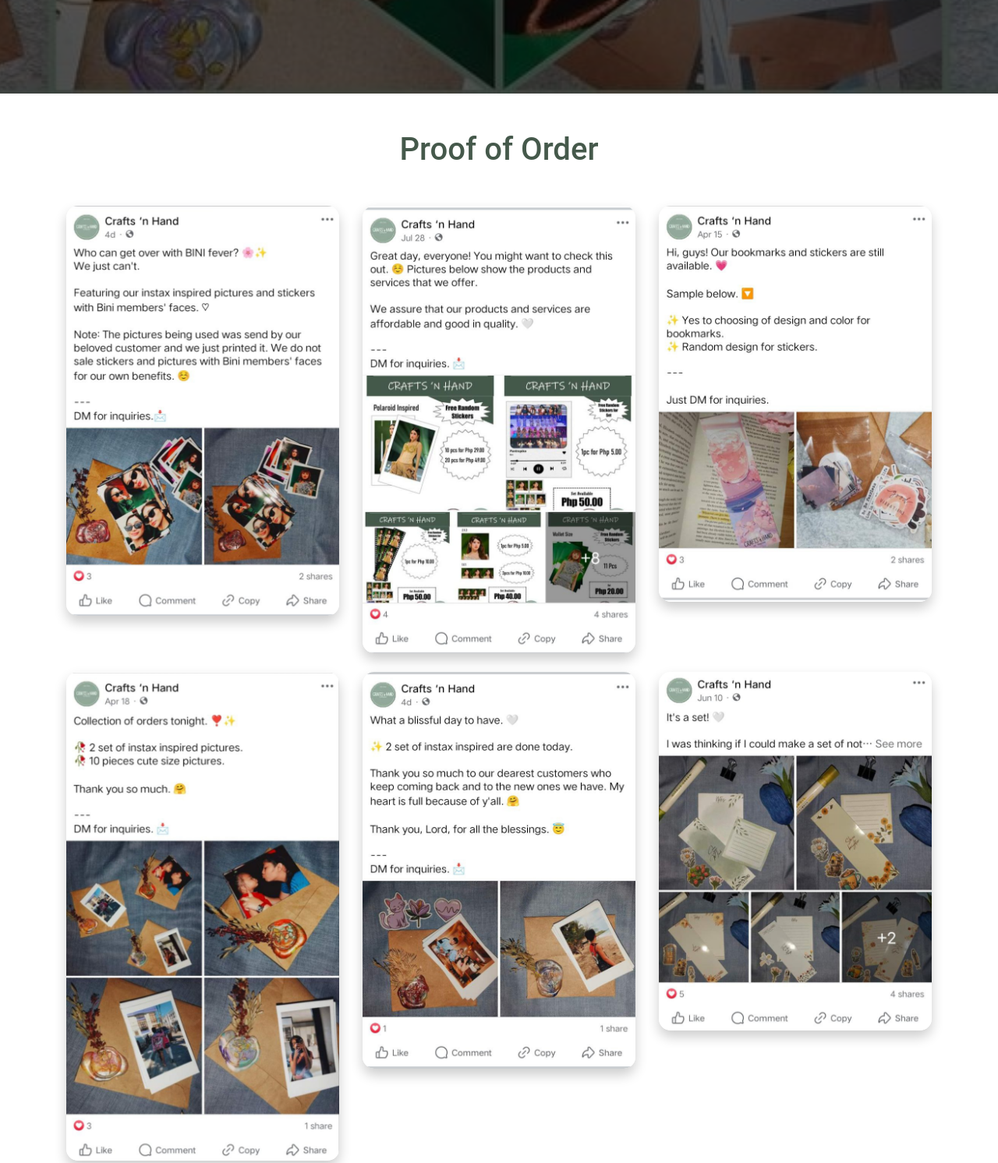
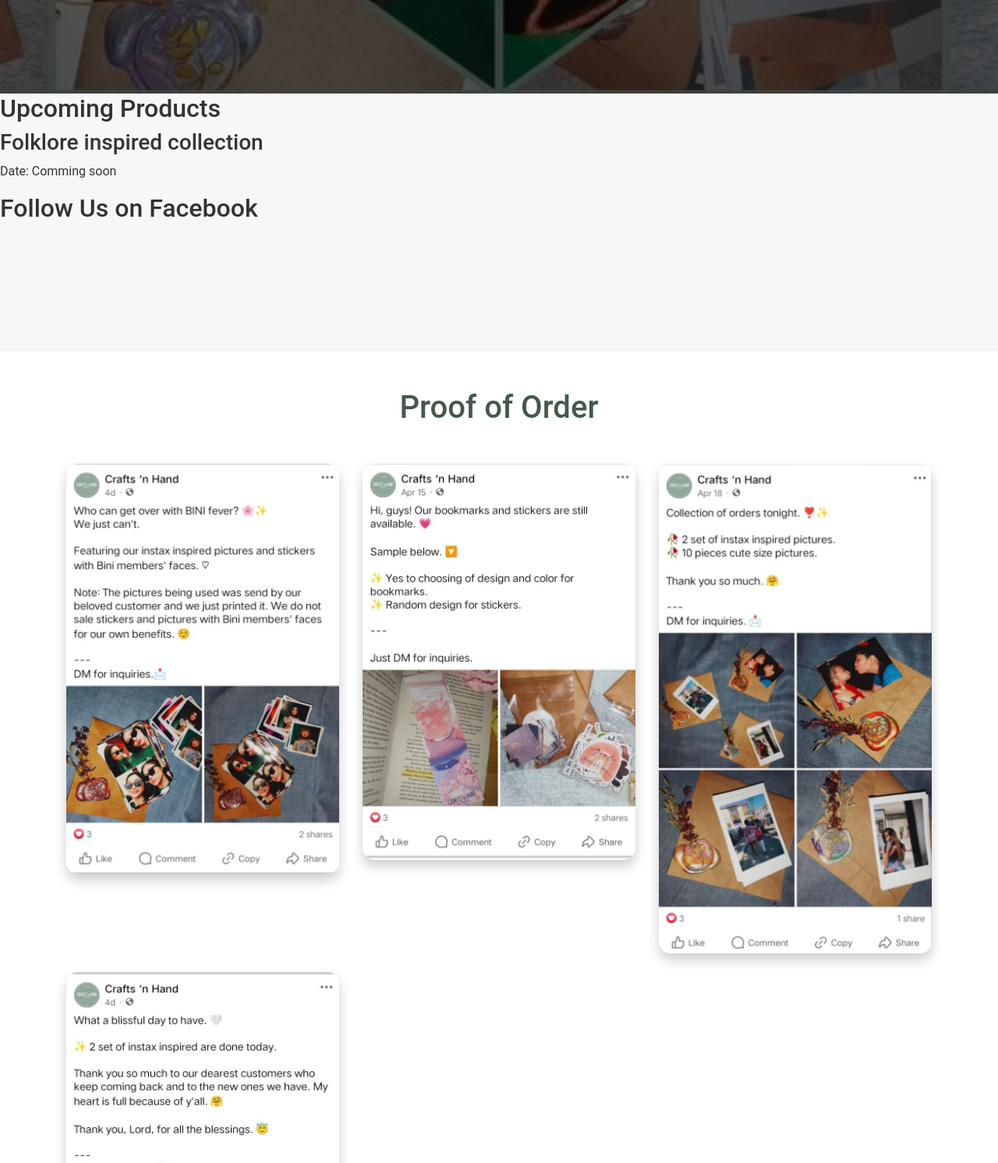
Before and after one commit to Ivennnn23/Crafts-n-Hand, a plain HTML site: page index.html in a window 1280 px wide. Shown: the part 680-2172 px from the top of the page at 78% size. Drawn offline with nearby package versions, Linux system fonts and the light colour scheme; grey boxes are pictures that could not be loaded.

Commit message:
Update index.html

```diff
--- a/index.html
+++ b/index.html
@@ -17,8 +17,11 @@
                          <a class="navbar-brand" href="#">
                          <img src="logo.png" alt="Crafts 'n Hand Logo" style="height: 50px;">
                          </a>
+
+
                 <button class="navbar-toggler" type="button" data-toggle="collapse" data-target="#navbarNav" aria-controls="navbarNav" aria-expanded="false" aria-label="Toggle navigation">
                     <span class="navbar-toggler-icon"></span>
+
                 </button>
                 <div class="collapse navbar-collapse" id="navbarNav">
                     <ul class="navbar-nav ml-auto">
@@ -51,6 +54,31 @@
                          </div>
                      </section>
 
+      <!-- Events Section -->
+<section id="events">
+    <h2>Upcoming Products</h2>
+    <div class="event">
+        <h3>Folklore inspired collection</h3>
+        <p>Date: Comming soon</p>
+        <p></p>
+    </div>
+    <!-- Add more events here -->
+</section>
+
+<section id="social-proof">
+    <h2>Follow Us on Facebook</h2>
+    <div id="instagram-feed">
+        <div class="embed-wrapper">
+            <iframe src="https://www.facebook.com/plugins/post.php?href=https%3A%2F%2Fweb.facebook.com%2Fphoto%2F%3Ffbid%3D122125742552163309%26set%3Da.122108234294163309&show_text=false&width=500" frameborder="0" allowfullscreen="true" allow="autoplay; clipboard-write; encrypted-media; picture-in-picture; web-share"></iframe>
+        </div>
+
+    </div>
+</section>
+
+
+
+
+
 
 
                      <section id="gallery" class="gallery py-5">
@@ -65,14 +93,7 @@
                                          </a>
                                      </div>
                                  </div>
-                                 <!-- Gallery Item 2 -->
-                                 <div class="col-lg-4 col-md-6 mb-4">
-                                     <div class="gallery-item">
-                                         <a href="https://web.facebook.com/permalink.php?story_fbid=pfbid0T1VAt3CzrkaYYLejWmim5PrX4Zn2YRg1W7PMQy4LmPEANArb7bYeUsE1tGvr4Aw9l&id=61554899294976" data-lightbox="gallery" data-title="Gallery Image 2">
-                                             <img src="g5.jpg" class="img-fluid" alt="Gallery Image 2">
-                                         </a>
-                                     </div>
-                                 </div>
+
                                  <!-- Gallery Item 3 -->
                                  <div class="col-lg-4 col-md-6 mb-4">
                                      <div class="gallery-item">
@@ -97,14 +118,7 @@
                                          </a>
                                      </div>
                                  </div>
-                                 <!-- Gallery Item 6 -->
-                                 <div class="col-lg-4 col-md-6 mb-4">
-                                     <div class="gallery-item">
-                                         <a href="https://web.facebook.com/permalink.php?story_fbid=pfbid02XPBRfcZJ2kbJHzDFP88pErXJf1pT2SZViD2CE5LWp3tvu7aYGeCZ3We5qyRLJ137l&id=61554899294976" data-lightbox="gallery" data-title="Gallery Image 6">
-                                             <img src="g1.jpg" class="img-fluid" alt="Gallery Image 6">
-                                         </a>
-                                     </div>
-                                 </div>
+
                              </div>
                          </div>
                      </section>
@@ -295,6 +309,21 @@
             </div>
         </div>
     </section>
+    <!-- Customer Reviews -->
+    <section id="reviews">
+        <div class="review-form">
+            <form id="review-form">
+                <input type="text" id="review-name" placeholder="Your name" required>
+                <textarea id="review-text" placeholder="Your review" required></textarea>
+                <button type="submit">Submit Review</button>
+            </form>
+        </div>
+
+        <div id="reviews-list">
+            <!-- Reviews will be displayed here -->
+        </div>
+    </section>
+
 
     <section id="contact" class="contact py-5">
         <div class="container">
```
